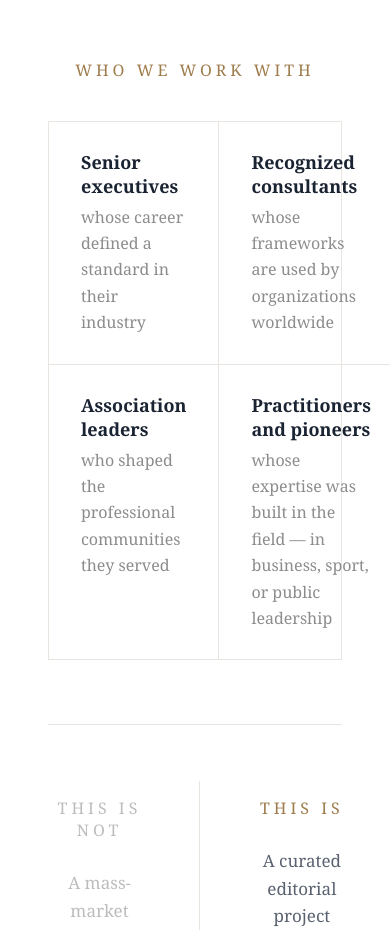
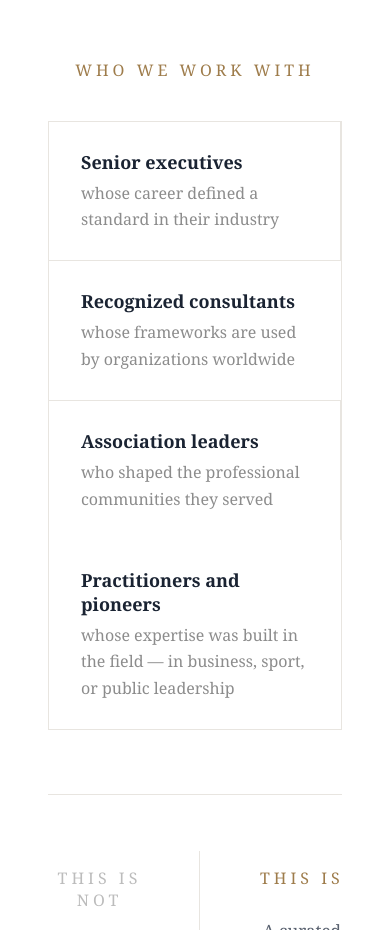
Before and after one commit to jmurray539-bit/laureate-site, a React (Vite) app: page / in a window 390 px wide. Shown: the part 4760-5690 px from the top of the page. Built offline with nearby package versions, Linux system fonts and the light colour scheme.

Commit message:
Fix Who We Work With grid stacking on mobile

```diff
--- a/src/pages/laureate_homepage_v5.jsx
+++ b/src/pages/laureate_homepage_v5.jsx
@@ -59,6 +59,7 @@ const LaureateHomepage = () => {
         @media (max-width: 768px) {
           .le-desktop-nav { display: none !important; }
           .le-hamburger { display: flex !important; }
+          .home-who-grid { grid-template-columns: 1fr !important; }
         }
       `}</style>
         </nav>
@@ -373,7 +374,7 @@ const LaureateHomepage = () => {
           Who we work with
         </p>
 
-        <div style={{
+        <div className="home-who-grid" style={{
           display: "grid",
           gridTemplateColumns: "1fr 1fr",
           gap: "0",
```
